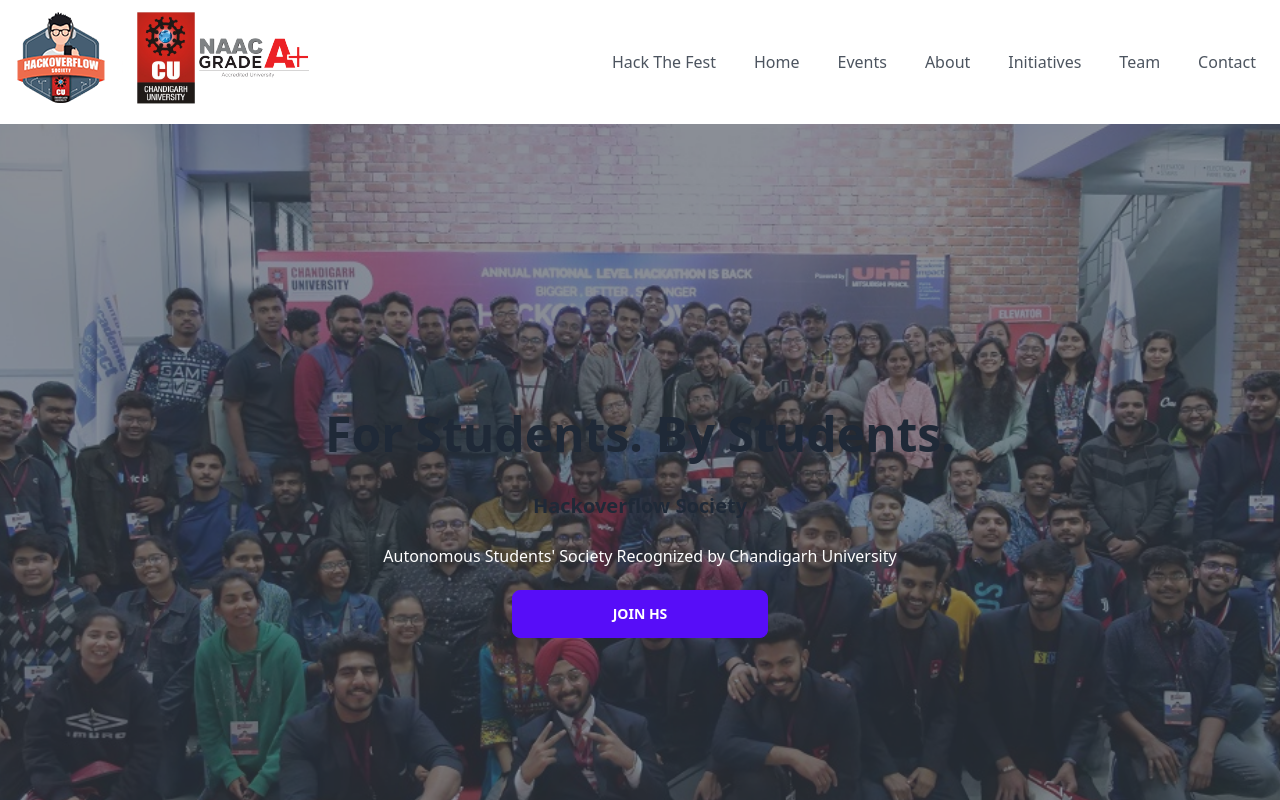
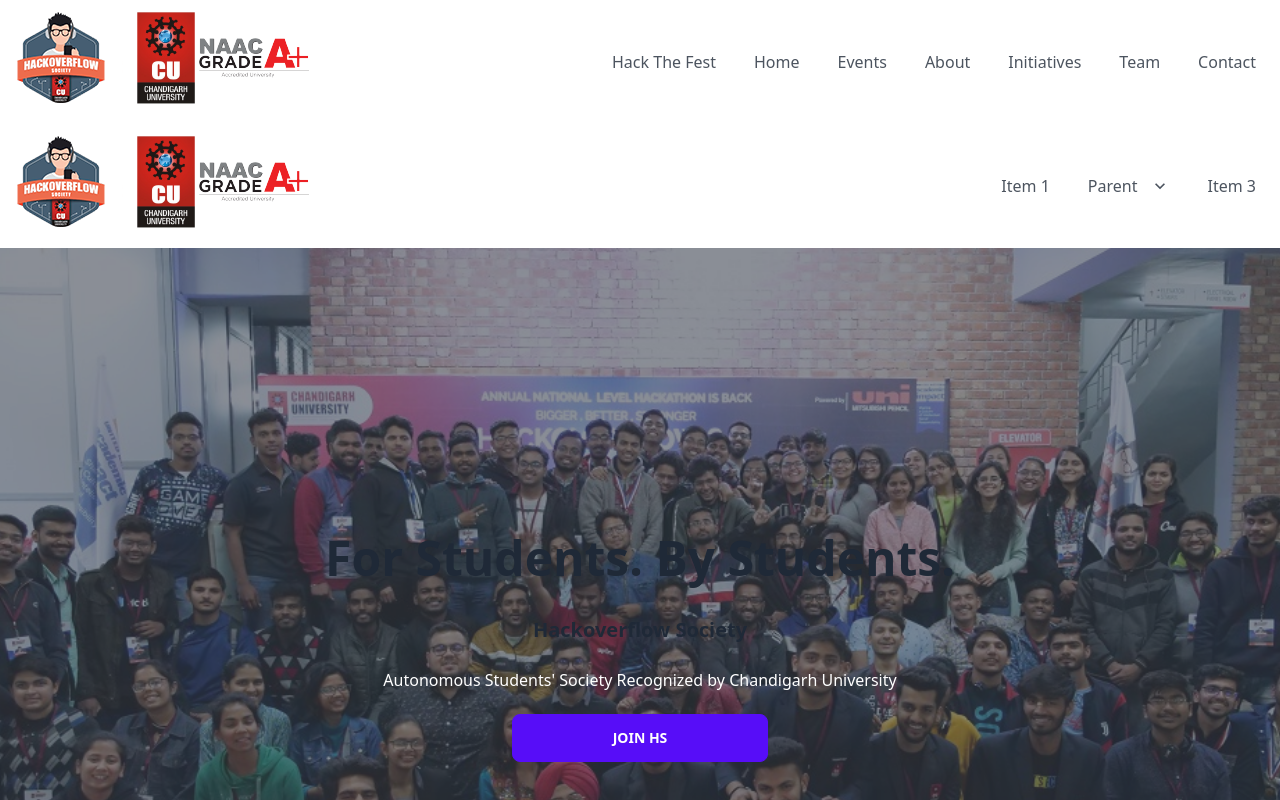
Before and after one commit to laughingclouds/hswebsite-prototype, a Next.js app: page / in a window 1280 px wide. Shown: the top 800 px of the page. Built offline with nearby package versions, Linux system fonts and the light colour scheme.

Commit message:
Add a responsive navbar

```diff
--- a/components/Header.js
+++ b/components/Header.js
@@ -2,9 +2,10 @@
 import headerLogo from '../public/hsheader.png'
 import Anchor from './Anchor';
 
-function NavLink({ href, children }) {
+function NavLink({ href, children, className = "" }) {
+  const classes = "link-hover " + className;
   return (
-    <Anchor href={href} className="link-hover">
+    <Anchor href={href} className={classes}>
       {children}
     </Anchor>
   );
@@ -37,6 +38,46 @@
           </ul>
         </div>
       </nav>
+
+      <div className="navbar bg-base-100">
+        <div className="navbar-start">
+        <div className='hidden lg:block'>
+          <NavLink href="/">
+            <Image src={headerLogo} />
+          </NavLink>
+        </div>
+
+          <div className="dropdown">
+            <label tabIndex={0} className="btn btn-ghost lg:hidden">
+              <Image src={headerLogo} />
+            </label>
+            <ul tabIndex={0} className="menu menu-compact dropdown-content mt-3 p-2 shadow bg-base-100 rounded-box w-52">
+              <li><NavLink href="">Item 1</NavLink></li>
+              <li tabIndex={0}>
+                <NavLink href="." className='justify-between'>Parent<svg className="fill-current" xmlns="http://www.w3.org/2000/svg" width="24" height="24" viewBox="0 0 24 24"><path d="M8.59,16.58L13.17,12L8.59,7.41L10,6L16,12L10,18L8.59,16.58Z" /></svg></NavLink>
+                <ul className="p-2 bg-base-100">
+                  <li><NavLink href="">Submenu 1</NavLink></li>
+                  <li><NavLink href="">Submenu 2</NavLink></li>
+                </ul>
+              </li>
+              <li><NavLink href="">Item 3</NavLink></li>
+            </ul>
+          </div>
+        </div>
+        <div className="navbar-end hidden lg:flex">
+          <ul className="menu menu-horizontal p-0">
+            <li><NavLink href="">Item 1</NavLink></li>
+            <li tabIndex={0}>
+              <NavLink href="." className='justify-between'>Parent<svg className="fill-current" xmlns="http://www.w3.org/2000/svg" width="20" height="20" viewBox="0 0 24 24"><path d="M7.41,8.58L12,13.17L16.59,8.58L18,10L12,16L6,10L7.41,8.58Z" /></svg></NavLink>
+              <ul className="p-2 bg-base-100">
+                <li><NavLink href="">Submenu 1</NavLink></li>
+                <li><NavLink href="">Submenu 2</NavLink></li>
+              </ul>
+            </li>
+            <li><NavLink href="">Item 3</NavLink></li>
+          </ul>
+        </div>
+      </div>
     </header>
   );
 }
```
